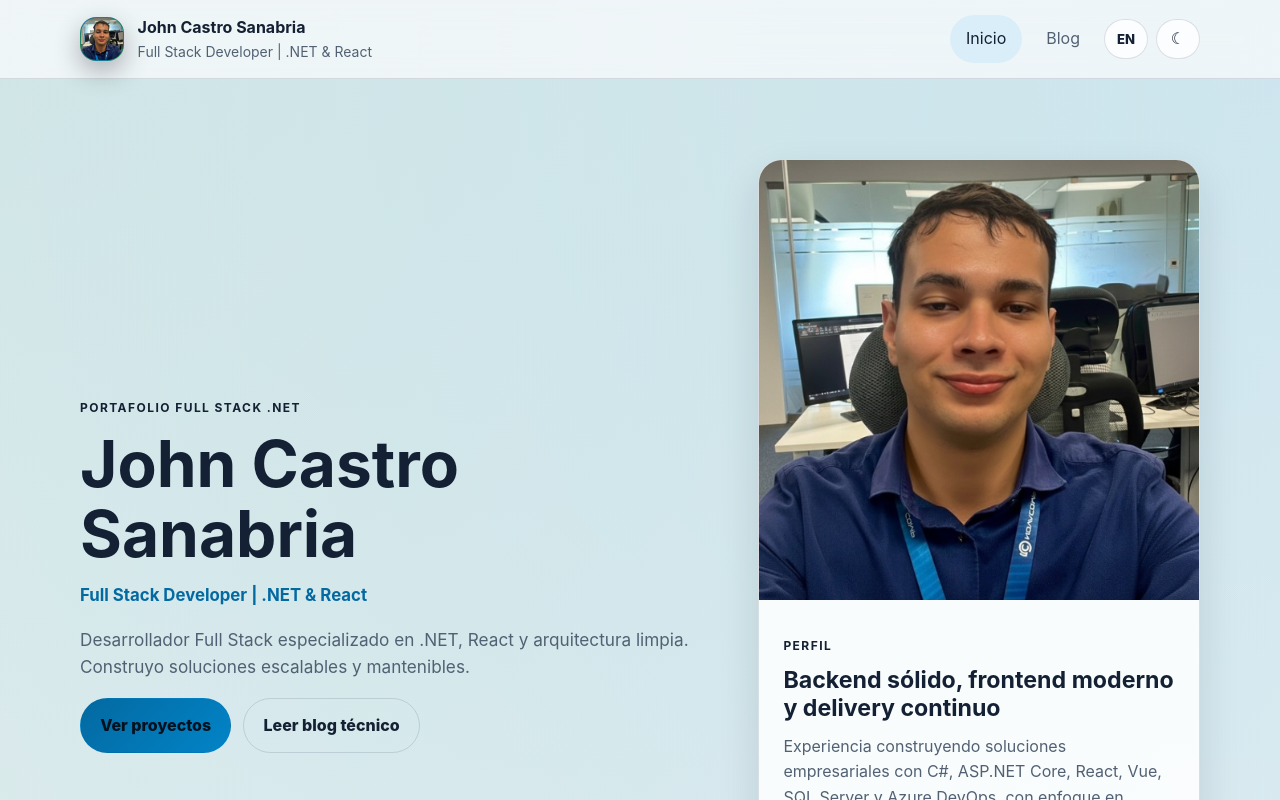
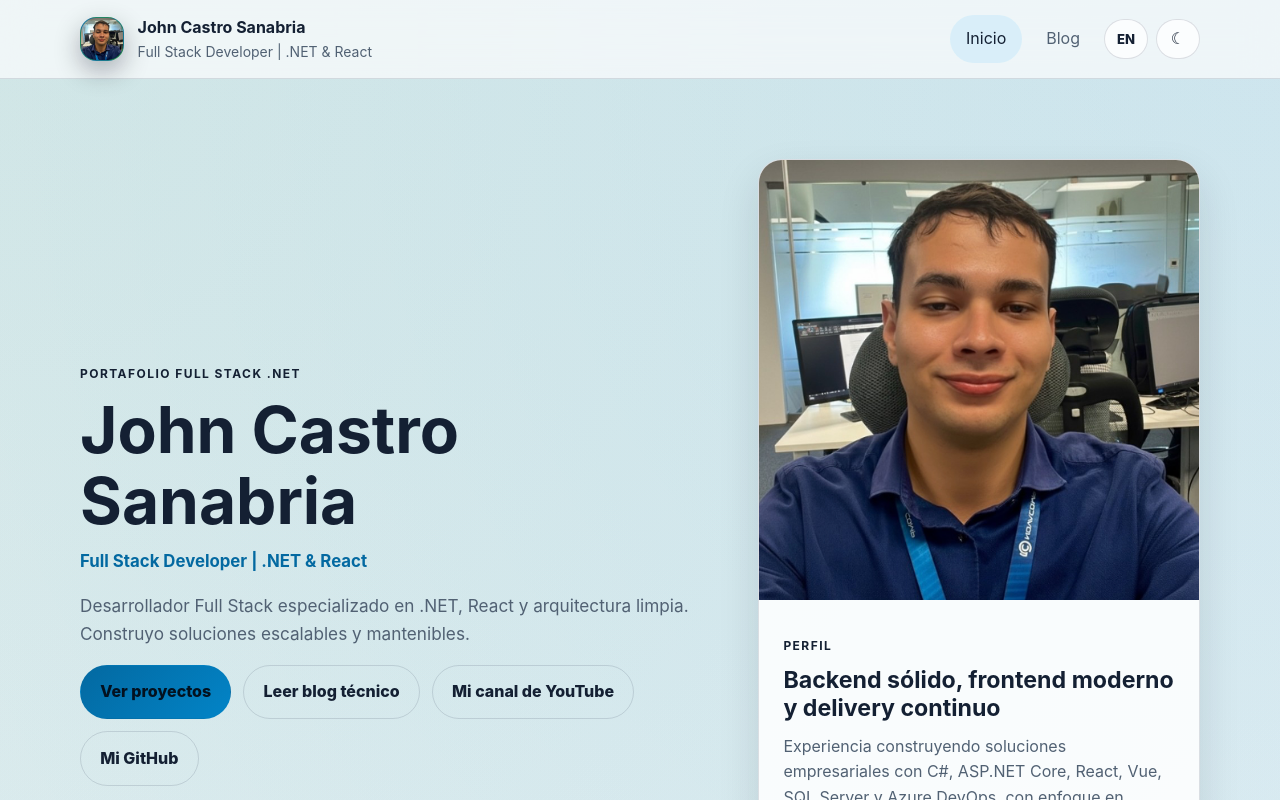
Before and after one commit to full-stack-dev-johncastrosanabria/Portfolio, a React (Vite) app: page / in a window 1280 px wide. Shown: the top 800 px of the page. Built offline with nearby package versions, Linux system fonts and the light colour scheme; no server answers.

Commit message:
Add hero social CTAs and BusinessAI demo

```diff
--- a/src/config/site.ts
+++ b/src/config/site.ts
@@ -28,6 +28,16 @@ export const siteConfig = {
     es: 'Leer blog técnico',
     en: 'Read technical blog',
   },
+  ctaYouTubeLocalized: {
+    es: 'Mi canal de YouTube',
+    en: 'My YouTube channel',
+  },
+  ctaGitHubLocalized: {
+    es: 'Mi GitHub',
+    en: 'My GitHub',
+  },
+  youtubeUrl: 'https://www.youtube.com/@JohnCastroTechLabs',
+  githubProfileUrl: 'https://github.com/full-stack-dev-johncastrosanabria/',
   socialLinks: [
     {
       label: {
--- a/src/data/projects.ts
+++ b/src/data/projects.ts
@@ -89,6 +89,7 @@ export const projects: Project[] = [
       ],
     },
     technologies: ['Spring Boot', 'FastAPI', 'React', 'TypeScript', 'MySQL', 'AI', 'LSTM'],
+    liveDemo: 'https://youtu.be/i_TPjHsoOHE',
     githubUrl: 'https://github.com/full-stack-dev-johncastrosanabria/BusinessAI-Analytics',
     featured: true,
   },
--- a/src/pages/HomePage.tsx
+++ b/src/pages/HomePage.tsx
@@ -35,6 +35,22 @@ export function HomePage() {
               <Link className="button button-secondary" to="/blog">
                 {localizedValue(siteConfig.ctaSecondaryLocalized, language)}
               </Link>
+              <a
+                className="button button-secondary"
+                href={siteConfig.youtubeUrl}
+                target="_blank"
+                rel="noopener noreferrer"
+              >
+                {localizedValue(siteConfig.ctaYouTubeLocalized, language)}
+              </a>
+              <a
+                className="button button-secondary"
+                href={siteConfig.githubProfileUrl}
+                target="_blank"
+                rel="noopener noreferrer"
+              >
+                {localizedValue(siteConfig.ctaGitHubLocalized, language)}
+              </a>
             </div>
           </div>
 
```
